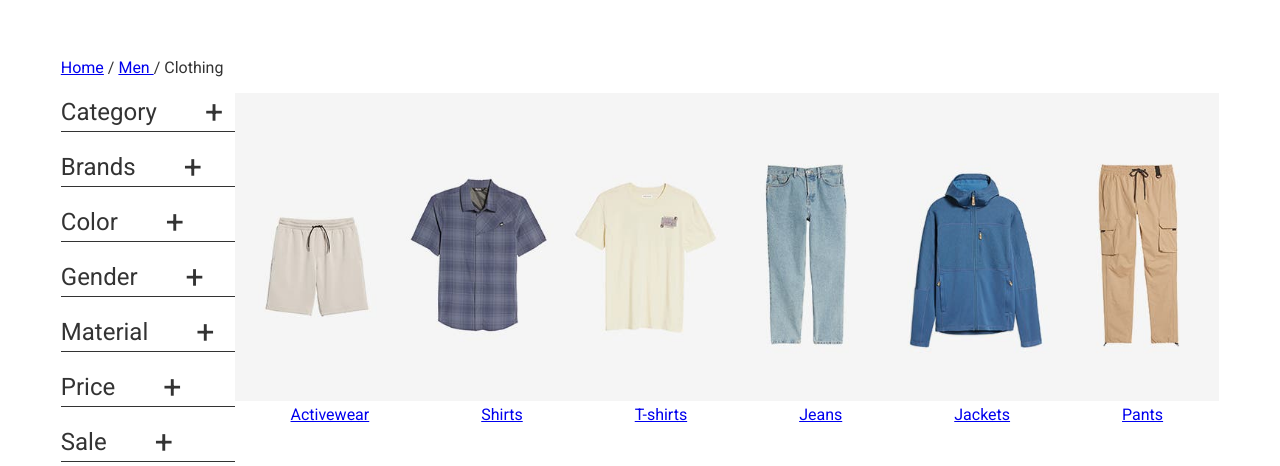
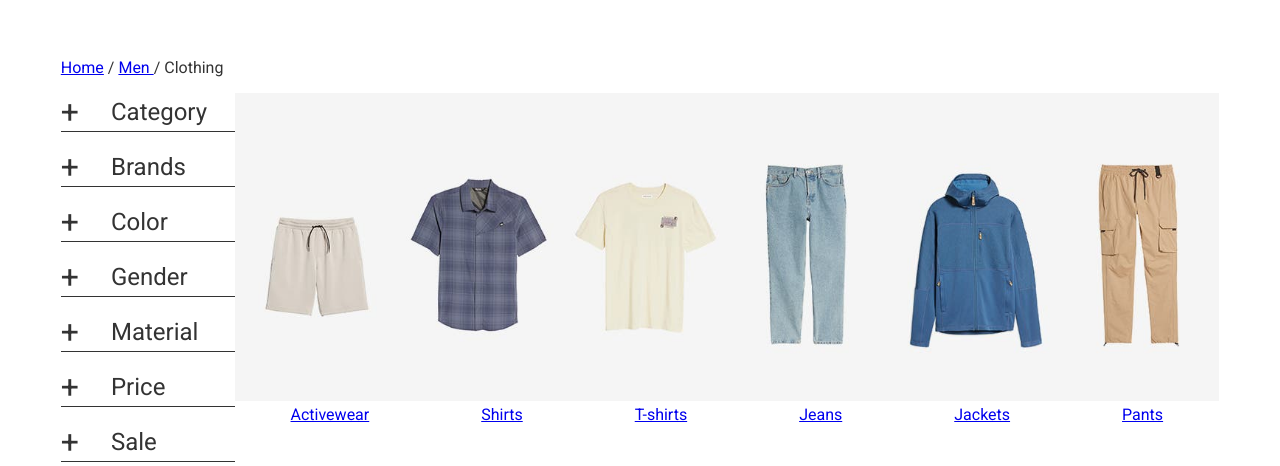
Before and after one commit to kmrraviranjan1/nordstromClone, a plain HTML site: page html/menClothing.html in a window 1280 px wide. Shown: the part 118-584 px from the top of the page. Drawn offline with Linux system fonts and the light colour scheme.

Commit message:
add icon of sidenav from mens clothing's alignment  fixed

```diff
--- a/css/style.css
+++ b/css/style.css
@@ -279,10 +279,10 @@ ul {
   justify-content: space-between;
   align-items: center;
 }
-.add-sign::after {
+.add-sign::before {
   content: " \002B";
   margin: auto;
-  padding-left: 3rem;
+  padding-right: 2rem;
 
   font-size: 2rem;
   font-weight: 400;
```
Also changed, not shown: html/menClothing.html (+1 -0 lines).
